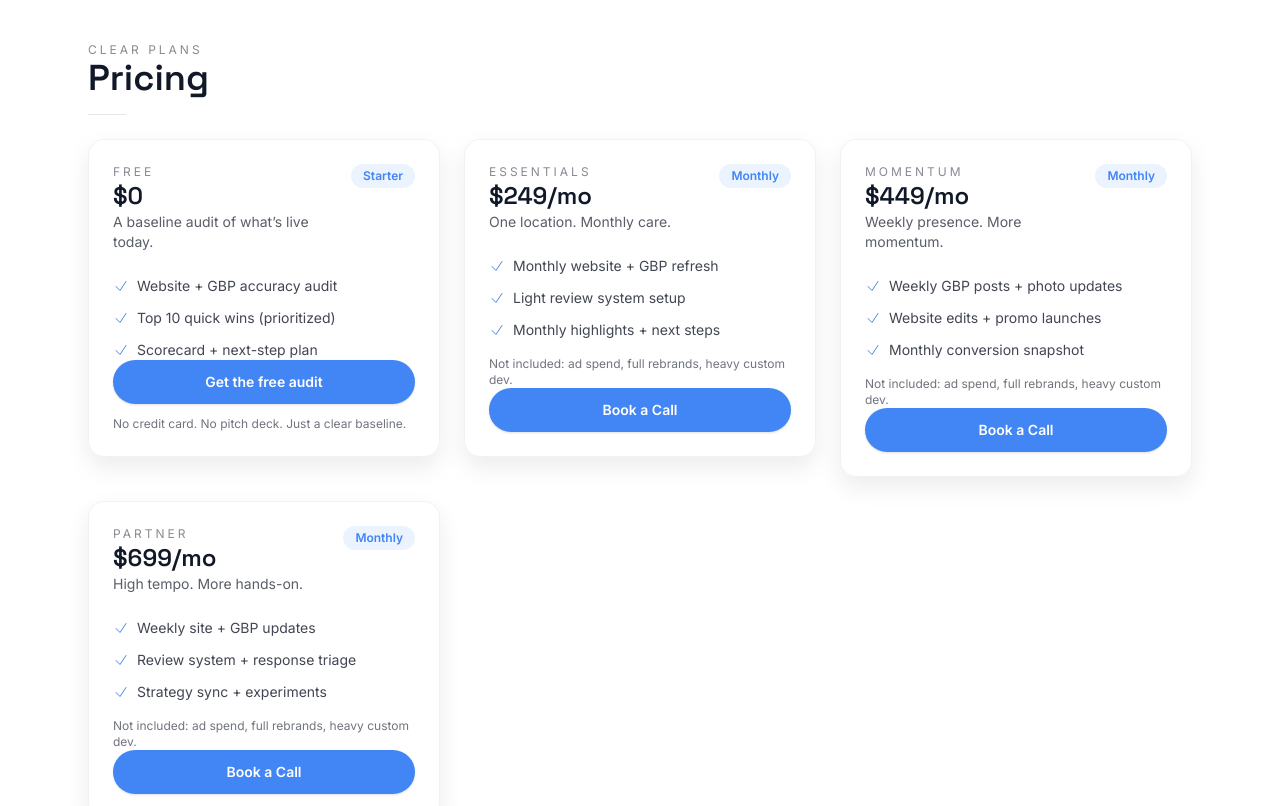
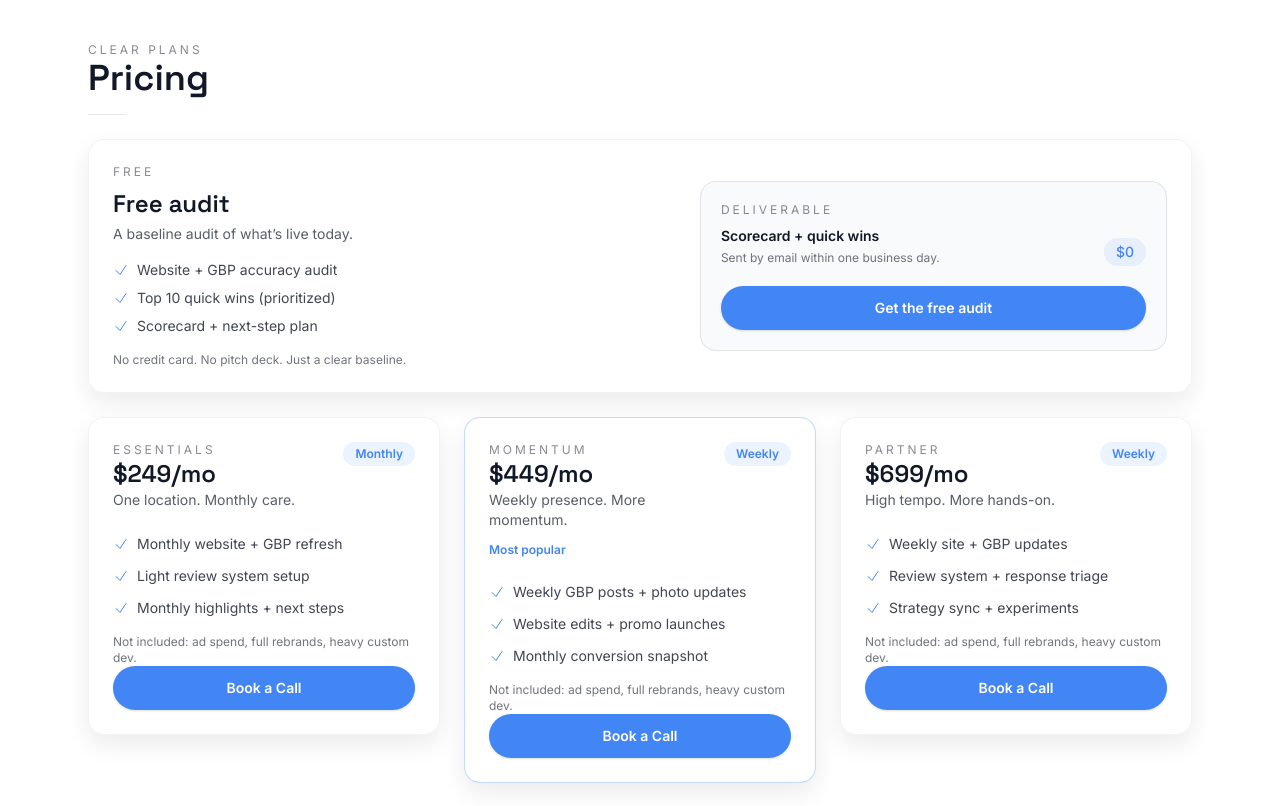
Before and after one commit to krcoffelt/BrickBird, a Next.js app: page / in a window 1280 px wide. Shown: the part 1800-2606 px from the top of the page. Built offline with nearby package versions, Linux system fonts and the light colour scheme.

Commit message:
Restructure pricing: free audit banner + 3 paid tiers

```diff
--- a/app/(site)/page.tsx
+++ b/app/(site)/page.tsx
@@ -25,32 +25,37 @@ const services = [
   },
 ];
 
-const pricing = [
-  {
-    name: 'Free',
+const freeAudit = {
+  name: 'Free audit',
   price: '$0',
   ideal: 'A baseline audit of what’s live today.',
   includes: ['Website + GBP accuracy audit', 'Top 10 quick wins (prioritized)', 'Scorecard + next-step plan'],
-  },
+} as const;
+
+const paidPricing = [
   {
     name: 'Essentials',
+    cadence: 'Monthly',
     price: '$249/mo',
     ideal: 'One location. Monthly care.',
     includes: ['Monthly website + GBP refresh', 'Light review system setup', 'Monthly highlights + next steps'],
   },
   {
     name: 'Momentum',
+    cadence: 'Weekly',
     price: '$449/mo',
     ideal: 'Weekly presence. More momentum.',
     includes: ['Weekly GBP posts + photo updates', 'Website edits + promo launches', 'Monthly conversion snapshot'],
+    featured: true,
   },
   {
     name: 'Partner',
+    cadence: 'Weekly',
     price: '$699/mo',
     ideal: 'High tempo. More hands-on.',
     includes: ['Weekly site + GBP updates', 'Review system + response triage', 'Strategy sync + experiments'],
   },
-];
+] as const;
 
 const faqs = [
   ['Do you build new websites?', 'We focus on upkeep. If you need a rebuild, we’ll scope it separately (and keep it sane).'],
@@ -186,20 +191,58 @@ function Testimonials() {
 
 function Pricing({ onPick }: { onPick: (plan: string) => void }) {
   return (
-    <div className="grid-auto">
-      {pricing.map((tier, i) => (
+    <div className="space-y-6">
+      <Reveal>
+        <div className="card grid gap-4 p-6 lg:grid-cols-[1.1fr_0.9fr] lg:items-center">
+          <div>
+            <p className="chip">Free</p>
+            <h3 className="mt-2 text-2xl font-semibold">{freeAudit.name}</h3>
+            <p className="mt-1 text-sm text-charcoal/70">{freeAudit.ideal}</p>
+            <ul className="mt-4 space-y-2 text-sm text-charcoal/80">
+              {freeAudit.includes.map((item) => (
+                <li key={item} className="flex items-start gap-2">
+                  <CheckIcon className="mt-0.5 h-4 w-4 text-orange" />
+                  <span>{item}</span>
+                </li>
+              ))}
+            </ul>
+            <p className="mt-4 text-xs text-charcoal/60">No credit card. No pitch deck. Just a clear baseline.</p>
+          </div>
+          <div className="rounded-2xl border border-charcoal/10 bg-sand p-5">
+            <div className="flex items-end justify-between">
+              <div>
+                <p className="chip">Deliverable</p>
+                <p className="mt-2 text-sm font-semibold text-charcoal">Scorecard + quick wins</p>
+                <p className="mt-1 text-xs text-charcoal/60">Sent by email within one business day.</p>
+              </div>
+              <span className="pill bg-orange/10 text-orange">{freeAudit.price}</span>
+            </div>
+            <CTAButton className="mt-5 w-full" onClick={() => onPick(freeAudit.name)}>
+              Get the free audit
+            </CTAButton>
+          </div>
+        </div>
+      </Reveal>
+
+      <div className="grid gap-6 lg:grid-cols-3">
+        {paidPricing.map((tier, i) => (
           <Reveal key={tier.name} delayMs={i * 90}>
-          <div className="card flex flex-col p-6">
+            <div
+              className={`card flex flex-col p-6 ${
+                'featured' in tier && tier.featured ? 'border-orange/30 bg-white' : ''
+              }`}
+            >
               <div className="flex items-start justify-between">
                 <div>
                   <p className="chip">{tier.name}</p>
                   <h3 className="text-2xl font-semibold">{tier.price}</h3>
                   <p className="text-sm text-charcoal/70">{tier.ideal}</p>
                 </div>
-              <div className="rounded-full bg-orange/10 px-3 py-1 text-xs font-semibold text-orange">
-                {tier.name === 'Free' ? 'Starter' : 'Monthly'}
+                <div className="rounded-full bg-orange/10 px-3 py-1 text-xs font-semibold text-orange">{tier.cadence}</div>
               </div>
-            </div>
+              {'featured' in tier && tier.featured && (
+                <p className="mt-3 text-xs font-semibold text-orange">Most popular</p>
+              )}
               <ul className="mt-6 space-y-3 text-sm text-charcoal/80">
                 {tier.includes.map((item) => (
                   <li key={item} className="flex items-start gap-2">
@@ -208,16 +251,14 @@ function Pricing({ onPick }: { onPick: (plan: string) => void }) {
                   </li>
                 ))}
               </ul>
-            {tier.name !== 'Free' && (
               <p className="mt-4 text-xs text-charcoal/60">Not included: ad spend, full rebrands, heavy custom dev.</p>
-            )}
               <CTAButton className="mt-auto w-full" onClick={() => onPick(tier.name)}>
-              {tier.name === 'Free' ? 'Get the free audit' : 'Book a Call'}
+                Book a Call
               </CTAButton>
-            {tier.name === 'Free' && <p className="mt-3 text-xs text-charcoal/60">No credit card. No pitch deck. Just a clear baseline.</p>}
             </div>
           </Reveal>
         ))}
+      </div>
     </div>
   );
 }
@@ -427,7 +468,7 @@ export default function Page() {
       <Modal open={open} onClose={() => setOpen(false)} title="Always Found call">
         <form className="space-y-3" onSubmit={handleSubmit}>
           <p className="text-sm text-charcoal/70">
-            {form.plan === 'Free'
+            {form.plan === freeAudit.name
               ? 'We’ll run a quick audit of what’s live today and send back your scorecard + top fixes.'
               : 'Tell us where customers should find you. We’ll reply within one business day.'}
           </p>
@@ -439,7 +480,8 @@ export default function Page() {
                 value={form.plan}
                 onChange={(e) => setForm({ ...form, plan: e.target.value })}
               >
-                {pricing.map((t) => (
+                <option value={freeAudit.name}>{freeAudit.name}</option>
+                {paidPricing.map((t) => (
                   <option key={t.name} value={t.name}>
                     {t.name}
                   </option>
@@ -452,6 +494,7 @@ export default function Page() {
                 className="mt-1 w-full rounded-lg border border-charcoal/10 bg-white px-3 py-2 text-sm focus:border-orange focus:outline-none focus:ring-2 focus:ring-orange/30"
                 value={form.frequency}
                 onChange={(e) => setForm({ ...form, frequency: e.target.value })}
+                disabled={form.plan === freeAudit.name}
               >
                 <option value="monthly">Monthly</option>
                 <option value="weekly">Weekly</option>
@@ -505,7 +548,11 @@ export default function Page() {
             Quick audit is okay before our call.
           </label>
           <CTAButton type="submit" className="w-full">
-            {submitted ? 'Sent — watch your inbox' : form.plan === 'Free' ? 'Send me the audit' : 'Book the call'}
+            {submitted
+              ? 'Sent — watch your inbox'
+              : form.plan === freeAudit.name
+                ? 'Send me the audit'
+                : 'Book the call'}
           </CTAButton>
         </form>
       </Modal>
```
Lines whose indentation alone changed are shown as unchanged.
